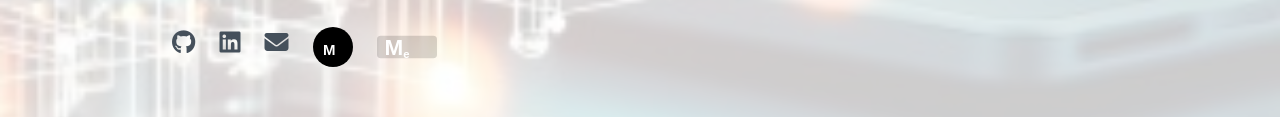
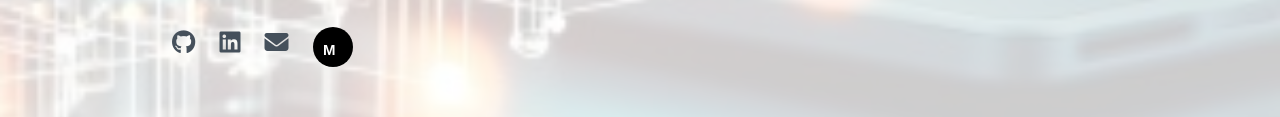
Before and after one commit to srinithyareddysn/Portfolio, a plain HTML site: page index.html in a window 1280 px wide. Shown: the part 423-540 px from the top of the page. Drawn offline with nearby package versions, Linux system fonts and the light colour scheme; files whose address does not match are found by name.

Commit message:
Update index.html

```diff
--- a/index.html
+++ b/index.html
@@ -66,7 +66,6 @@
         <a href="https://www.linkedin.com/in/srinithya-reddy-491b44334/" target="_blank"><i class="fab fa-linkedin"></i></a>
         <a href="mailto:srinithyareddysn@gmail.com"><i class="fas fa-envelope"></i></a>
         <a href="https://medium.com/@SrinithyReddy" target="_blank" style="display:inline-block; width:40px; height:40px; vertical-align:middle;"><svg xmlns="http://www.w3.org/2000/svg" viewBox="0 0 80 80" width="40" height="40"><circle cx="40" cy="40" r="40" fill="#000000"/><text x="20" y="55" font-family="Arial, sans-serif" font-size="30" font-weight="bold" fill="#ffffff">M</text></svg></a>
-<a href="https://medium.com/@SrinithyReddy" target="_blank" style="display:inline-block; width:auto; height:40px; vertical-align:middle;"><svg xmlns="http://www.w3.org/2000/svg" viewBox="0 0 80 40" width="60" height="40"><rect x="0" y="5" width="80" height="30" rx="5" fill="rgba(0,0,0,0.15)"/><text x="10" y="30" font-family="Arial, sans-serif" font-size="30" font-weight="bold" fill="#ffffff">M</text><text x="35" y="35" font-family="Arial, sans-serif" font-size="15" font-weight="bold" fill="#ffffff">e</text></svg></a>
     </div>
   </section>
 
```
